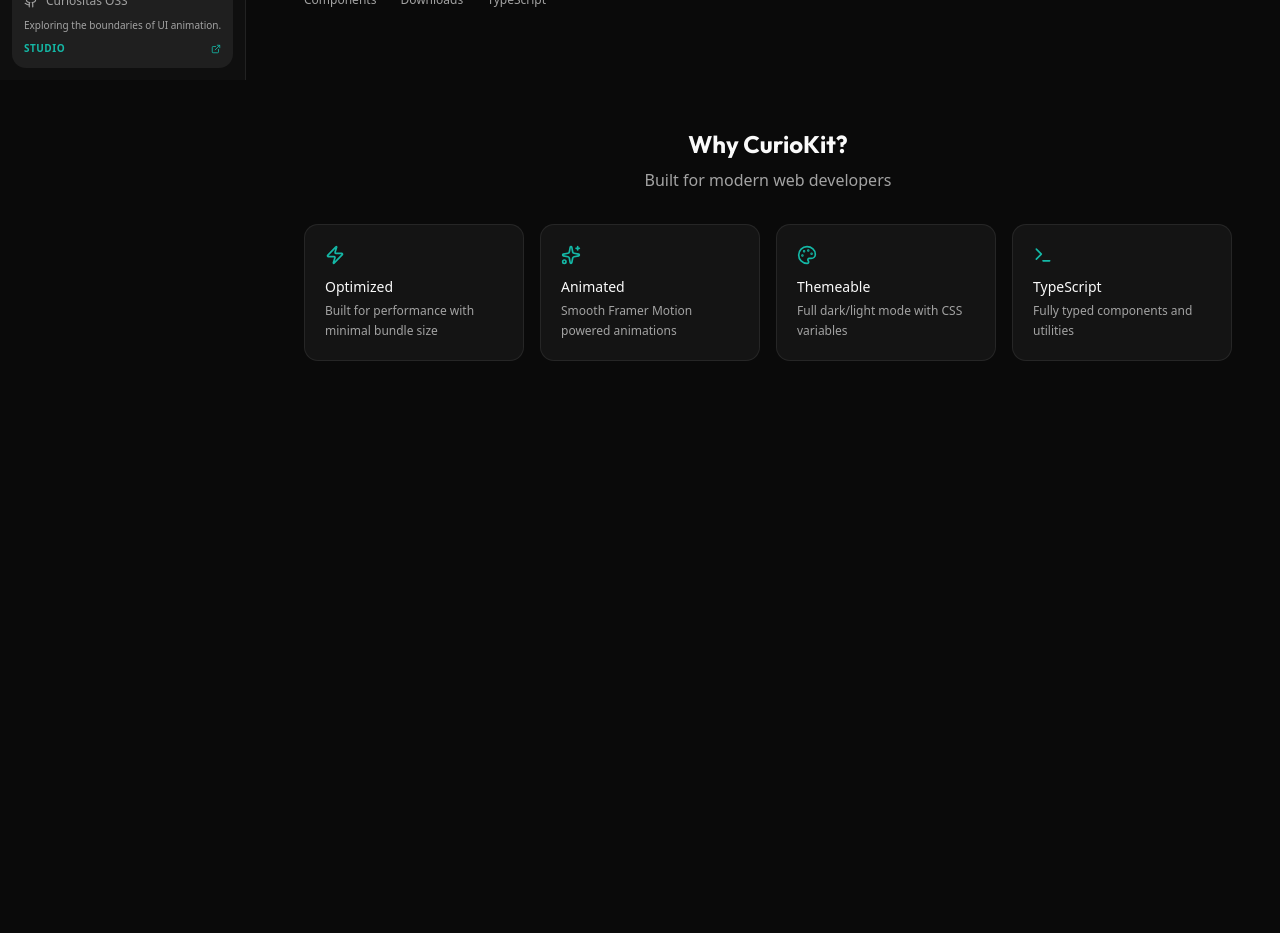
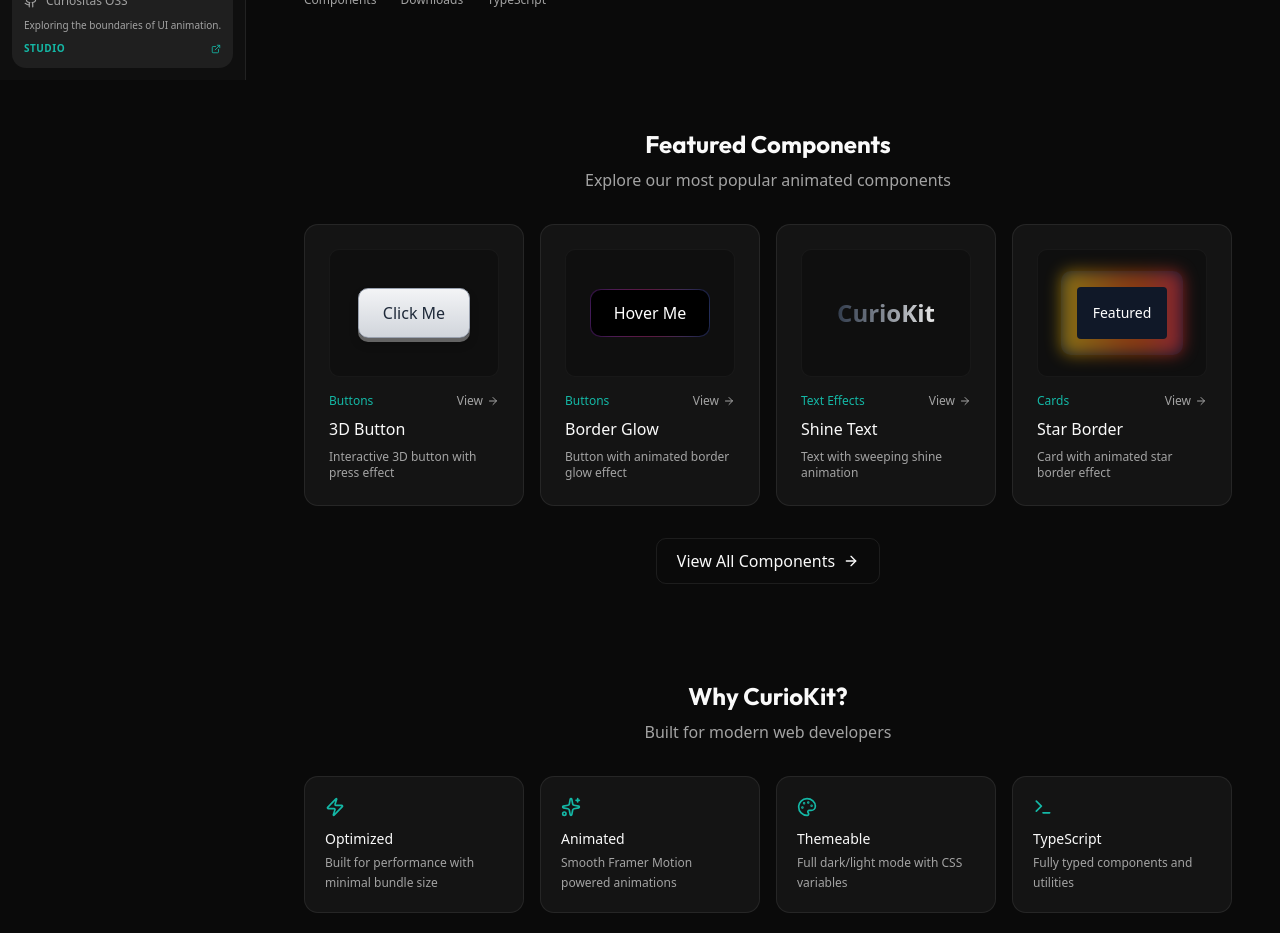
Before and after one commit to 0xnetborn/curio-ui, a Next.js app: page / in a window 1280 px wide. Shown: the part 720-1653 px from the top of the page. Before the commit the page ends 1209 px from the top, so only its background shows below. Built offline with nearby package versions, Linux system fonts and the light colour scheme; a web font is replaced by a local one.

Commit message:
chore: Add Featured Components section with live previews - autop run

```diff
--- a/src/app/page.tsx
+++ b/src/app/page.tsx
@@ -136,6 +136,114 @@
   );
 }
 
+// Featured components with live previews
+function FeaturedSection() {
+  const components = [
+    {
+      name: "3D Button",
+      category: "Buttons",
+      description: "Interactive 3D button with press effect",
+      slug: "buttons/3d-button",
+      preview: (
+        <button className="px-6 py-3 bg-gradient-to-b from-gray-100 to-gray-300 border border-gray-400 rounded-lg shadow-[0_4px_0_rgb(100,100,100),0_6px_10px_rgba(0,0,0,0.2)] active:shadow-[0_2px_0_rgb(100,100,100),0_2px_5px_rgba(0,0,0,0.2)] active:translate-y-1 transition-all font-medium text-gray-800">
+          Click Me
+        </button>
+      ),
+    },
+    {
+      name: "Border Glow",
+      category: "Buttons",
+      description: "Button with animated border glow effect",
+      slug: "buttons/border-glow-button",
+      preview: (
+        <button className="relative px-6 py-3 bg-black text-white rounded-lg overflow-hidden group">
+          <span className="relative z-10 font-medium">Hover Me</span>
+          <div className="absolute inset-0 rounded-lg bg-gradient-to-r from-purple-500 via-pink-500 to-blue-500 opacity-75 blur-md group-hover:opacity-100 transition-opacity duration-300" />
+          <div className="absolute inset-[1px] rounded-lg bg-black" />
+        </button>
+      ),
+    },
+    {
+      name: "Shine Text",
+      category: "Text Effects",
+      description: "Text with sweeping shine animation",
+      slug: "text/shiny-text",
+      preview: (
+        <div className="text-2xl font-bold bg-gradient-to-r from-gray-700 via-white to-gray-700 bg-[length:200%_auto] bg-clip-text text-transparent animate-pulse">
+          CurioKit
+        </div>
+      ),
+    },
+    {
+      name: "Star Border",
+      category: "Cards",
+      description: "Card with animated star border effect",
+      slug: "cards/star-border",
+      preview: (
+        <div className="relative p-4 rounded-lg bg-gray-900">
+          <div className="absolute inset-0 rounded-lg bg-gradient-to-r from-yellow-400 via-orange-500 to-red-500 opacity-50 blur-sm animate-pulse" />
+          <div className="relative bg-gray-900 rounded p-4 text-white text-sm font-medium text-center">
+            Featured
+          </div>
+        </div>
+      ),
+    },
+  ];
+
+  return (
+    <section>
+      <motion.div
+        initial={{ opacity: 0, y: 20 }}
+        whileInView={{ opacity: 1, y: 0 }}
+        viewport={{ once: true }}
+        className="text-center mb-8"
+      >
+        <h2 className="font-display text-2xl font-bold mb-2">Featured Components</h2>
+        <p className="text-muted-foreground">Explore our most popular animated components</p>
+      </motion.div>
+      <div className="grid md:grid-cols-2 lg:grid-cols-4 gap-4">
+        {components.map((component, i) => (
+          <motion.div
+            key={component.name}
+            initial={{ opacity: 0, y: 20 }}
+            whileInView={{ opacity: 1, y: 0 }}
+            transition={{ delay: i * 0.1, duration: 0.5 }}
+            viewport={{ once: true }}
+            className="group p-6 rounded-xl border border-border bg-card hover:border-accent/30 transition-all hover:shadow-lg hover:shadow-accent/5"
+          >
+            {/* Live Preview */}
+            <div className="h-32 flex items-center justify-center mb-4 rounded-lg bg-background/50 border border-border/50">
+              {component.preview}
+            </div>
+            {/* Component Info */}
+            <div className="space-y-2">
+              <div className="flex items-center justify-between">
+                <span className="text-xs font-medium text-accent">{component.category}</span>
+                <Link
+                  href={`/${component.slug}`}
+                  className="text-xs text-muted-foreground hover:text-foreground transition-colors flex items-center gap-1"
+                >
+                  View <ArrowRight className="w-3 h-3" />
+                </Link>
+              </div>
+              <h3 className="font-medium">{component.name}</h3>
+              <p className="text-xs text-muted-foreground">{component.description}</p>
+            </div>
+          </motion.div>
+        ))}
+      </div>
+      <div className="text-center mt-8">
+        <Link
+          href="/components"
+          className="inline-flex items-center gap-2 px-5 py-2.5 border border-border font-medium rounded-lg transition-all hover:bg-secondary"
+        >
+          View All Components <ArrowRight className="w-4 h-4" />
+        </Link>
+      </div>
+    </section>
+  );
+}
+
 export default function Home() {
   return (
     <div className="space-y-24 pb-20">
@@ -231,6 +339,9 @@
         </div>
       </section>
 
+      {/* Featured Components */}
+      <FeaturedSection />
+
       {/* Features Grid */}
       <section>
         <motion.div
```
Also changed, not shown: 1 other file (tests, documents, lock files or other folders).
